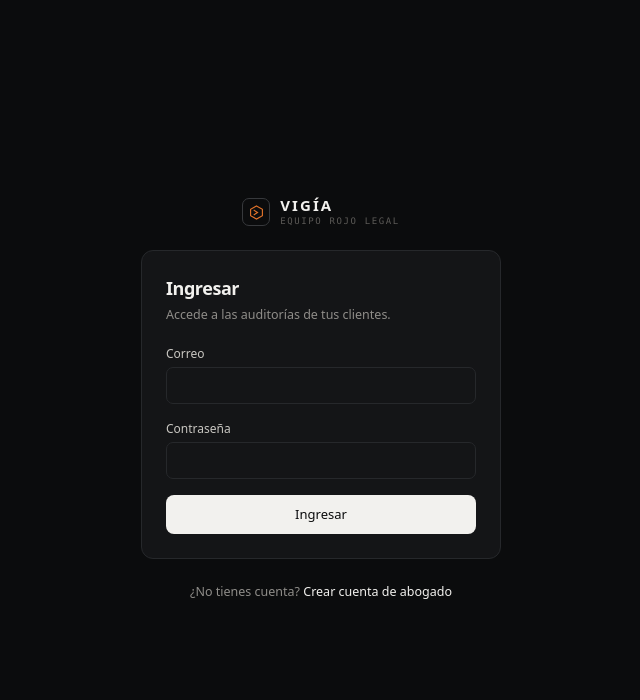
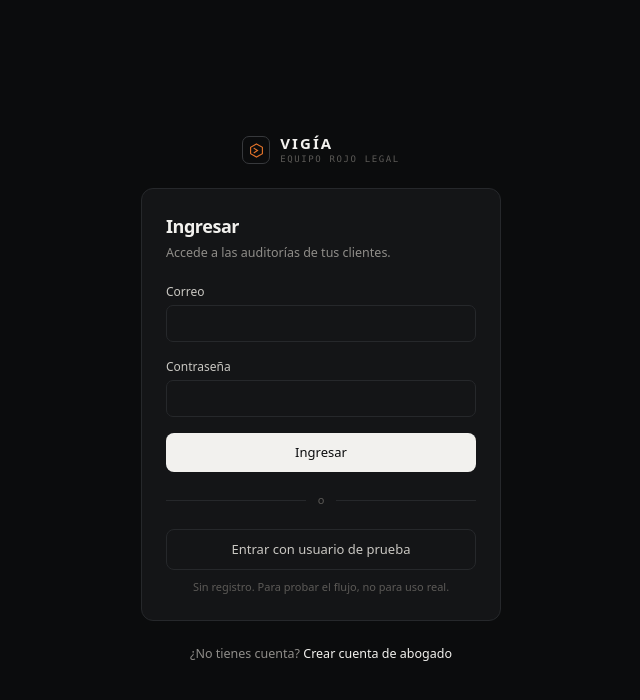
Before and after one commit to JuanDb20/CNLPROJECT, a Next.js app: page /ingresar in a window 1280 px wide. Shown: the top 700 px of the page, without its empty margins (319-959 px from the left). Built offline with nearby package versions, Linux system fonts and the light colour scheme; no server answers.

Commit message:
Agrega ingreso con usuario de prueba
Botón en /ingresar que abre sesión con una cuenta demo fija
(demo@vigia.test), sin necesidad de registrar una cuenta real
para probar el flujo.

```diff
--- a/src/app/actions.ts
+++ b/src/app/actions.ts
@@ -18,7 +18,7 @@ import {
   retest,
   signFinding,
 } from "@/engine/remediation";
-import { login, logout, register, requireUser } from "@/server/auth";
+import { login, loginDemo, logout, register, requireUser } from "@/server/auth";
 import { RUN_COOKIE } from "@/server/http";
 import { requireRun } from "@/server/session";
 import { repository } from "@/server/store";
@@ -66,6 +66,11 @@ export async function ingresar(form: FormData) {
 export async function salir() {
   await logout();
   redirect("/ingresar");
+}
+
+export async function ingresarPrueba() {
+  await loginDemo();
+  redirect("/panel");
 }
 
 /* ---------------------------- Auditorías ---------------------------- */
--- a/src/app/ingresar/page.tsx
+++ b/src/app/ingresar/page.tsx
@@ -1,7 +1,7 @@
 import Link from "next/link";
 import { redirect } from "next/navigation";
 
-import { ingresar } from "@/app/actions";
+import { ingresar, ingresarPrueba } from "@/app/actions";
 import { Logo } from "@/components/shell";
 import { Card, Panel, buttonClass, fieldClass } from "@/components/ui";
 import { currentUser } from "@/server/auth";
@@ -48,6 +48,21 @@ export default async function IngresarPage({
             Ingresar
           </button>
         </form>
+
+        <div className="mt-5 flex items-center gap-3">
+          <span className="h-px flex-1 bg-line" />
+          <span className="text-[11px] text-ink-faint">o</span>
+          <span className="h-px flex-1 bg-line" />
+        </div>
+
+        <form action={ingresarPrueba} className="mt-5">
+          <button type="submit" className={buttonClass("secondary", true)}>
+            Entrar con usuario de prueba
+          </button>
+          <p className="mt-2 text-center text-[11px] leading-relaxed text-ink-faint">
+            Sin registro. Para probar el flujo, no para uso real.
+          </p>
+        </form>
       </Card>
       <p className="text-center text-[12.5px] text-ink-muted">
         ¿No tienes cuenta?{" "}
--- a/src/server/auth.ts
+++ b/src/server/auth.ts
@@ -70,6 +70,23 @@ export async function login(email: string, password: string): Promise<boolean> {
   return true;
 }
 
+const DEMO_EMAIL = "demo@vigia.test";
+
+/** Usuario de prueba fijo, para no tener que registrar una cuenta real solo para probar el flujo. */
+export async function loginDemo(): Promise<void> {
+  const user =
+    (await accounts.findByEmail(DEMO_EMAIL)) ??
+    (await accounts.create({
+      id: randomUUID(),
+      name: "Usuario de prueba",
+      email: DEMO_EMAIL,
+      professionalCard: "000000",
+      firm: "VIGÍA (demo)",
+      passwordHash: hashPassword(randomBytes(16).toString("hex")),
+    }));
+  await startSession(user.id);
+}
+
 export async function logout(): Promise<void> {
   const store = await cookies();
   const token = store.get(SESSION_COOKIE)?.value;
```
Also changed, not shown: 1 other file (tests, documents, lock files or other folders).
